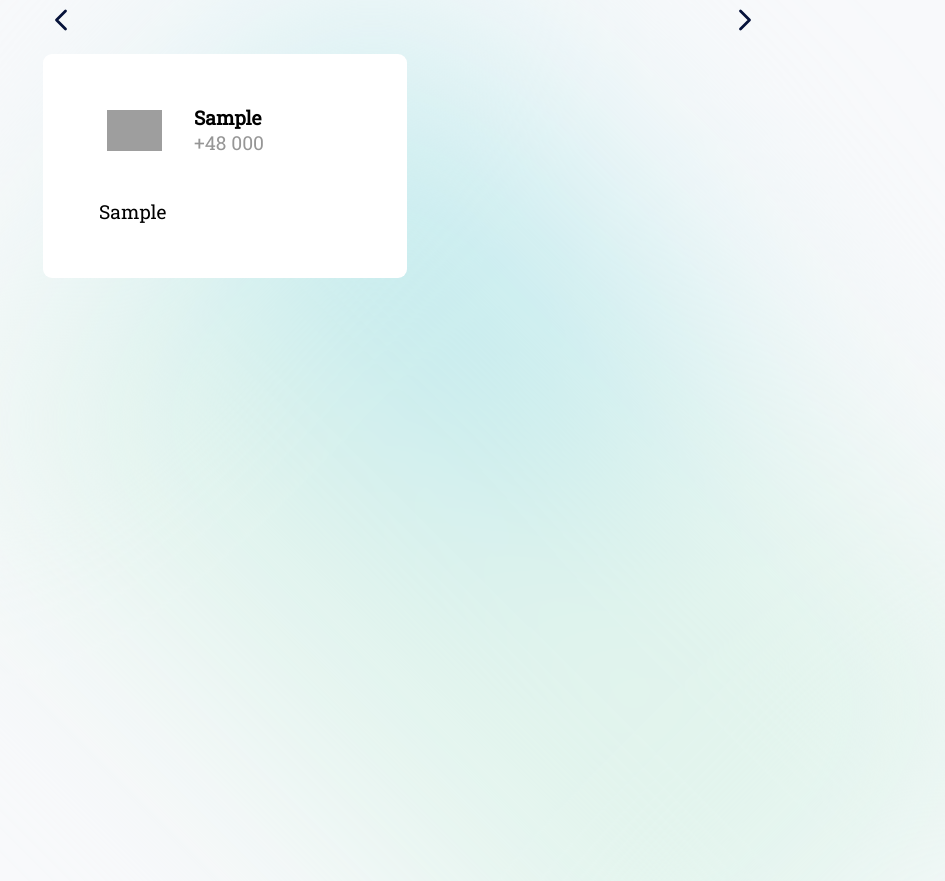
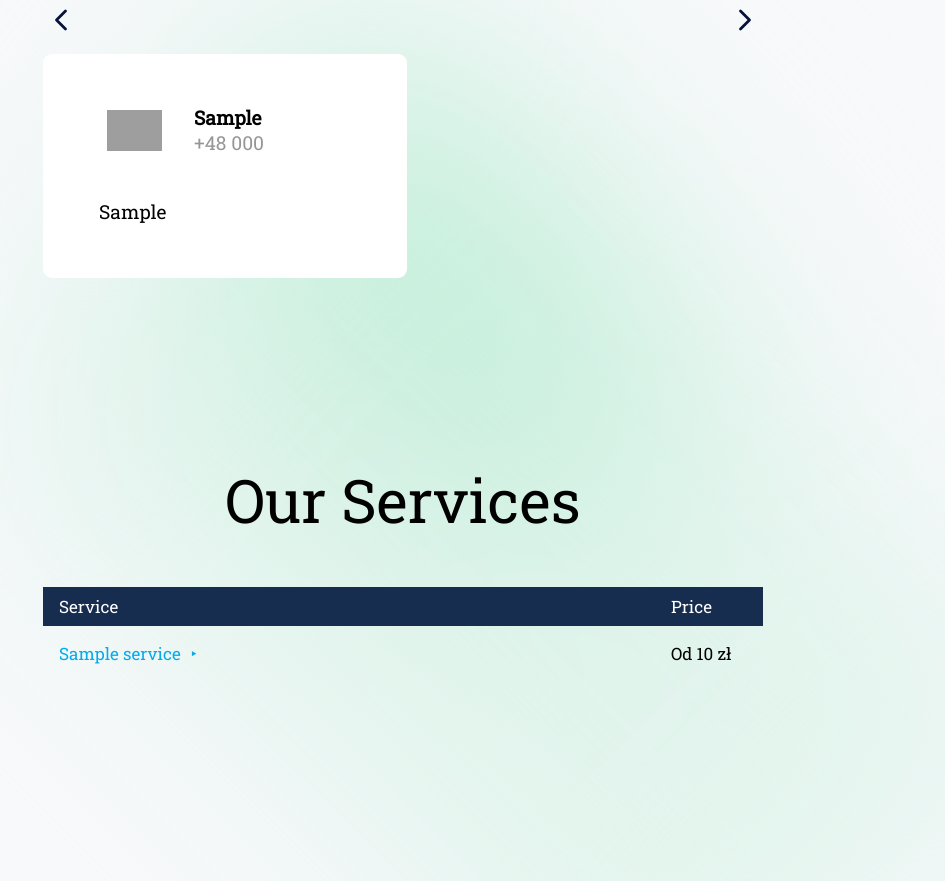
Before and after one commit to S4vyss/serwis-komputerowy, a PHP site: page /serwis-komputerowy/ in a window 1280 px wide. Shown: the part 1520-2401 px from the top of the page, without its empty margins (237-1182 px from the left). Run offline with PHP 8.4, Linux system fonts and the light colour scheme; tables that the repository leaves empty or names only in its code hold one stand-in row (values such as "Sample post"); grey boxes are pictures that could not be loaded.

Commit message:
header fixed, services table done

```diff
--- a/components/header.php
+++ b/components/header.php
@@ -1,5 +1,5 @@
 <div class="nav">
-    <h2><a href="http://localhost:8080/serwis-komputerowy/index.php">Serwis KSMG</a></h2>
+    <h2><a href="/serwis-komputerowy/index.php">Serwis KSMG</a></h2>
     <div class="menu">
         <?php
             session_start();
@@ -35,7 +35,9 @@
 
             for ($i = 0; $i < count($specificRoute); $i++) {
                 if ($specificRoute[$i] !== $currentRoute) {
-                    echo "<a href='http://localhost:8080{$specificRoute[$i]}'>{$specificName[$i]}</a>";
+                    echo "<a style='border-bottom: 2px solid transparent;' href='{$specificRoute[$i]}'>{$specificName[$i]}</a>";
+                } else {
+                    echo "<a style='border-bottom: 2px solid black;' href='{$specificRoute[$i]}'>{$specificName[$i]}</a>";
                 }
             }
         ?>
--- /dev/null
+++ b/components/services.php
@@ -0,0 +1,27 @@
+<h1>Our Services</h1>
+<table class="table">
+    <thead>
+        <tr>
+            <th style="text-align: left; padding-left: 1rem">Service</th>
+            <th style="text-align: left; padding-left: 1rem">Price</th>
+        </tr>
+    </thead>
+    <tbody>
+        <?php
+        $connection = mysqli_connect('127.0.0.1', 'root', '', 'serwis') or die;
+        $query = "SELECT * FROM services";
+        $request = mysqli_query($connection, $query);
+
+        if ($request->num_rows > 0) {
+            while ($row = mysqli_fetch_assoc($request)) {
+                echo "
+                        <tr class='content'>
+                          <td class='title'>{$row['title']}</td>
+                          <td class='price'>Od {$row['price']} zł</td>
+                        </tr>
+                    ";
+            }
+        }
+        ?>
+    </tbody>
+</table>
--- a/index.php
+++ b/index.php
@@ -8,6 +8,7 @@
     <link rel="stylesheet" href="styles/global.css" />
     <link rel="stylesheet" href="styles/oferty.css" />
     <link rel="stylesheet" href="styles/suppliers.css" />
+    <link rel="stylesheet" href="styles/services.css" />
     <link rel="preconnect" href="https://fonts.googleapis.com">
     <link rel="preconnect" href="https://fonts.gstatic.com" crossorigin>
     <link href="https://fonts.googleapis.com/css2?family=Roboto+Slab&display=swap" rel="stylesheet">
@@ -40,6 +41,8 @@
     <?php include './components/oferty.html' ?>
     <br><br>
     <?php include './components/suppliers.php' ?>
+    <br><br>
+    <?php include './components/services.php' ?>
     <svg>
         <filter id='noiseFilter'>
             <feTurbulence
--- a/routes/contact.php
+++ b/routes/contact.php
@@ -83,7 +83,7 @@
                 </div>
             </div>
             <div class="submit">
-                <input class="submit-btn" type="submit" value="Send Message" />
+                <input style="margin-bottom: 1rem" class="submit-btn" type="submit" value="Send Message" />
             </div>
         </form>
         <?php
--- a/styles/global.css
+++ b/styles/global.css
@@ -1,15 +1,14 @@
 :root {
   --bg: #F8F9FB;
   --text: #151515;
-  --cyan: #c1eaee;
+  --cyan: #C1EED8;
   --dark-blue: #A7B9F1;
-  --light-blue: #2ACDFD;
+  --light-blue: #2beb1d;
 }
 
 
 body {
   height: fit-content;
-  margin: 0;
 
   display: flex;
   flex-direction: column;
--- /dev/null
+++ b/styles/services.css
@@ -0,0 +1,64 @@
+:root {
+    --hover: #EEFBFF;
+}
+
+.table {
+     width: 75%;
+     background-color: transparent;
+     border-collapse: collapse;
+     border-width: 0px;
+     color: #03AAEE;
+ }
+
+.table td, .table th {
+    border: none;
+    padding: .5rem;
+    font-size: 17px;
+}
+
+.table thead {
+    background-color: #162d50;
+    color: white!important;
+}
+
+.table th {
+    font-weight: lighter;
+}
+
+.table .content {
+    cursor: pointer;
+    transition: all .3s ease;
+}
+
+.content td {
+    padding: 1rem;
+}
+
+.table .content:hover {
+    background: var(--hover);
+}
+
+.content:hover .price {
+    color: var(--light-blue);
+}
+
+.price {
+    width: 15%;
+    text-align: left;
+    color: black;
+    transition: all .3s ease;
+}
+
+.title {
+    width: 85%;
+}
+
+.title::after {
+    content: '\2023';
+    margin-left: 10px;
+    transition: .2s all ease;
+}
+
+.content:hover .title::after {
+    margin-left: 15px;
+}
```
